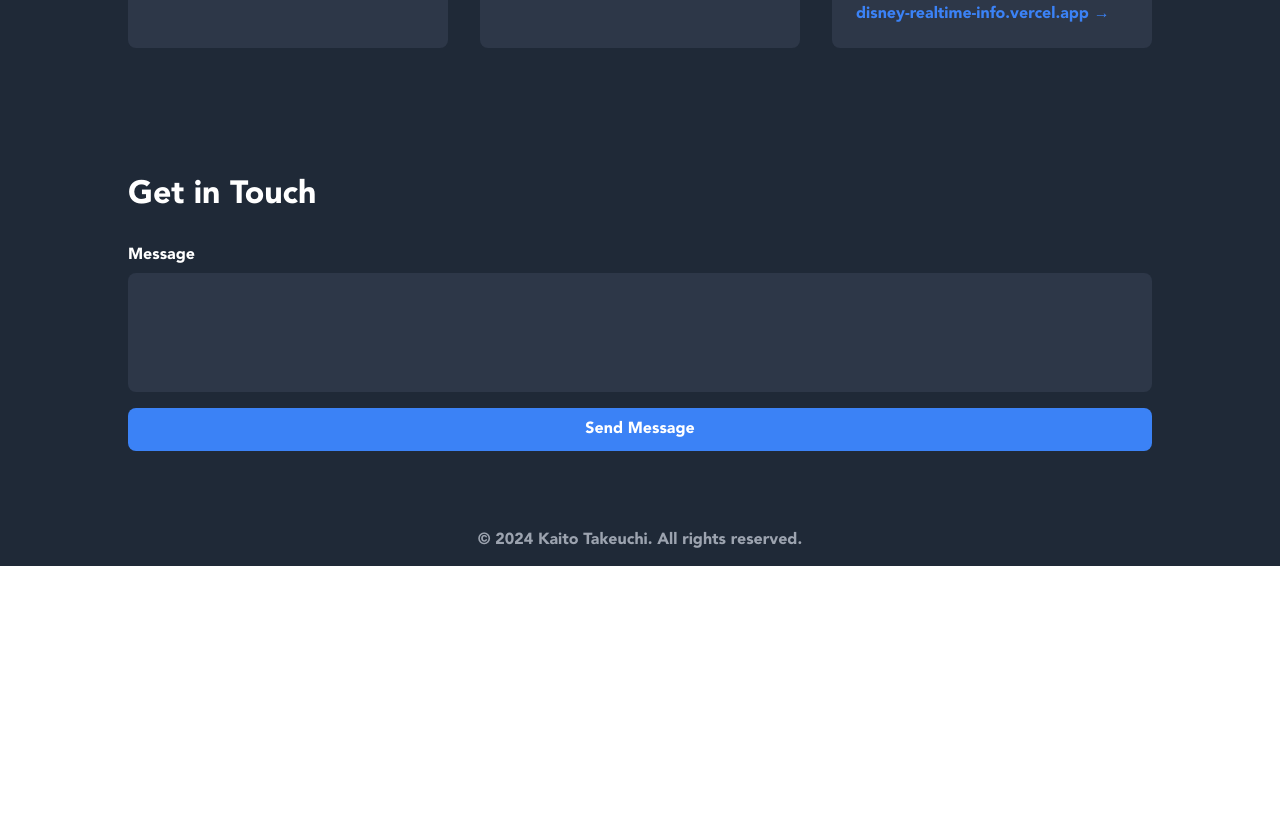
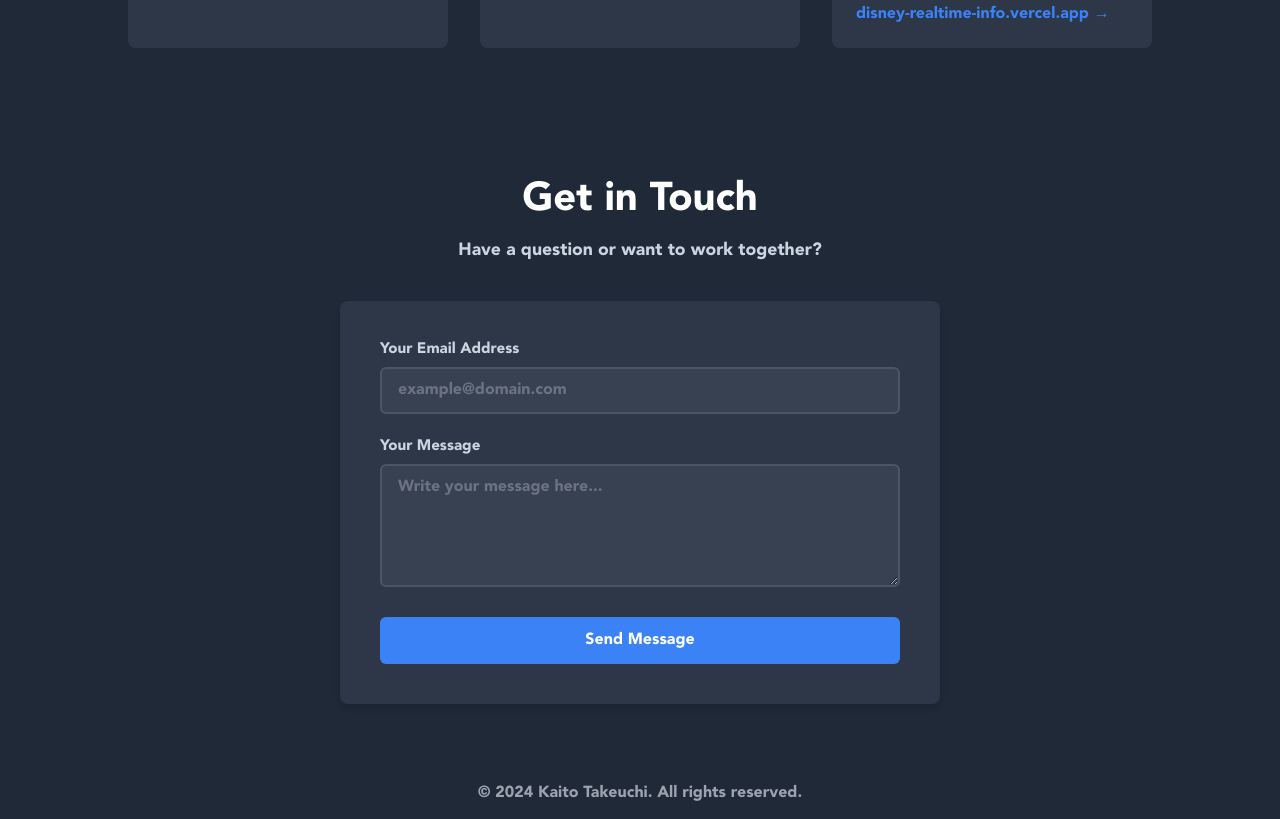
Before and after one commit to E-moL0587/emol, a Next.js app: page / in a window 1280 px wide. Shown: the part 1296-2115 px from the top of the page. Before the commit the page ends 1862 px from the top, so only its background shows below. Built offline with nearby package versions, Linux system fonts and the light colour scheme.

Commit message:
連絡フォームの追加

```diff
--- /dev/null
+++ b/app/api/route.ts
@@ -0,0 +1,27 @@
+import { NextResponse } from 'next/server';
+import nodemailer from 'nodemailer';
+
+export async function POST(request: Request) {
+  try {
+    const { userMail, message } = await request.json();
+
+    const transporter = nodemailer.createTransport({
+      service: 'gmail',
+      auth: { user: 'kai.0121.pika@gmail.com', pass: 'hsjx fflg cjgw sjyo' }
+    });
+
+    const mailOptions = {
+      from: 'kai.0121.pika@gmail.com',
+      to: userMail,
+      subject: 'Contact Form Message',
+      text: message
+    };
+
+    await transporter.sendMail(mailOptions);
+
+    return NextResponse.json({ success: true });
+  } catch (error) {
+    console.error('Error sending email:', error);
+    return NextResponse.json({ success: false, error: 'Failed to send email' }, { status: 500 });
+  }
+}
--- a/app/components/Contact.tsx
+++ b/app/components/Contact.tsx
@@ -1,36 +1,117 @@
-import React, { useState } from 'react';
+import React, { useState, useEffect, useRef } from 'react';
 import styles from '../styles/Contact.module.css';
 
-const Contact = () => {
-  const [message, setMessage] = useState('');
+interface FormData {
+  userMail: string;
+  message: string;
+}
+
+const Contact: React.FC = () => {
+  const [formData, setFormData] = useState<FormData>({ userMail: '', message: '' });
+  const [isSubmitting, setIsSubmitting] = useState(false);
   const [showModal, setShowModal] = useState(false);
+  const [modalContent, setModalContent] = useState({ title: '', message: '', isError: false });
+  const formRef = useRef<HTMLFormElement>(null);
 
-  const handleSubmit = (e: { preventDefault: () => void; }) => {
+  useEffect(() => {
+    const observerOptions = { root: null, rootMargin: '0px', threshold: 0.1 };
+
+    const observerCallback = (entries: IntersectionObserverEntry[]) => {
+      entries.forEach((entry) => {
+        if (entry.isIntersecting) {
+          entry.target.classList.add(styles.visible);
+        }
+      });
+    };
+
+    const observer = new IntersectionObserver(observerCallback, observerOptions);
+
+    if (formRef.current) {
+      observer.observe(formRef.current);
+    }
+
+    return () => observer.disconnect();
+  }, []);
+
+  const handleChange = (e: React.ChangeEvent<HTMLInputElement | HTMLTextAreaElement>) => {
+    const { name, value } = e.target;
+    setFormData(prev => ({ ...prev, [name]: value }));
+  };
+
+  const handleSubmit = async (e: React.FormEvent) => {
     e.preventDefault();
+    setIsSubmitting(true);
 
-    setShowModal(true);
-    setMessage('');
+    try {
+      const res = await fetch('/api', {
+        method: 'POST',
+        headers: { 'Content-Type': 'application/json' },
+        body: JSON.stringify(formData)
+      });
+
+      if (res.ok) {
+        setModalContent({
+          title: 'Message Sent Successfully!',
+          message: 'Thank you for reaching out! I will get back to you as soon as possible.',
+          isError: false
+        });
+        setFormData({ userMail: '', message: '' });
+      } else {
+        const error = await res.json();
+        throw new Error(error.message || 'Something went wrong');
+      }
+    } catch (error) {
+      setModalContent({
+        title: 'Oops! Something went wrong...',
+        message: error instanceof Error ? error.message : 'Failed to send message. Please try again later.',
+        isError: true
+      });
+    } finally {
+      setIsSubmitting(false);
+      setShowModal(true);
+    }
+  };
+
+  const closeModal = () => {
+    setShowModal(false);
+    setModalContent({ title: '', message: '', isError: false });
   };
 
   return (
     <section id="contact" className={styles.contact}>
       <div className={styles.container}>
         <h2 className={styles.title}>Get in Touch</h2>
+        <p className={styles.subtitle}>Have a question or want to work together?</p>
 
-        <form onSubmit={handleSubmit} className={styles.form}>
+        <form ref={formRef} onSubmit={handleSubmit} className={`${styles.form} ${styles.fadeInUp}`}>
           <div className={styles.formGroup}>
-            <label htmlFor="message" className={styles.label}>Message</label>
-            <textarea id="message" value={message} onChange={(e) => setMessage(e.target.value)} className={styles.textarea} rows={5} required />
+            <label htmlFor="userMail" className={styles.label}>Your Email Address</label>
+            <input type="email" id="userMail" name="userMail" value={formData.userMail} onChange={handleChange} className={styles.input} placeholder="example@domain.com" required disabled={isSubmitting} />
           </div>
-          <button type="submit" className={styles.submitButton}>Send Message</button>
+
+          <div className={styles.formGroup}>
+            <label htmlFor="message" className={styles.label}>Your Message</label>
+            <textarea id="message" name="message" value={formData.message} onChange={handleChange} className={styles.textarea} placeholder="Write your message here..." rows={5} required disabled={isSubmitting} />
+          </div>
+
+          <button type="submit" className={`${styles.submitButton} ${isSubmitting ? styles.submitting : ''}`} disabled={isSubmitting}>
+            {isSubmitting ? (
+              <>
+                <span className={styles.spinner}></span>
+                Sending...
+              </>
+            ) : (
+              'Send Message'
+            )}
+          </button>
         </form>
 
         {showModal && (
-          <div className={styles.modal}>
-            <div className={styles.modalContent}>
-              <h3 className={styles.modalTitle}>Message Sent</h3>
-              <p className={styles.modalMessage}>Thank you for your message.</p>
-              <button onClick={() => setShowModal(false)} className={styles.closeButton}>OK</button>
+          <div className={styles.modalOverlay} onClick={closeModal}>
+            <div className={`${styles.modalContent} ${modalContent.isError ? styles.errorModal : styles.successModal}`} onClick={e => e.stopPropagation()}>
+              <h3 className={styles.modalTitle}>{modalContent.title}</h3>
+              <p className={styles.modalMessage}>{modalContent.message}</p>
+              <button onClick={closeModal} className={styles.closeButton}>Close</button>
             </div>
           </div>
         )}
--- a/app/styles/Contact.module.css
+++ b/app/styles/Contact.module.css
@@ -2,6 +2,7 @@
   background-color: #1f2937;
   color: #ffffff;
   padding: 4rem 1rem;
+  overflow: hidden;
 }
 
 .container {
@@ -10,140 +11,250 @@
 }
 
 .title {
-  font-size: 2rem;
+  font-size: 2.5rem;
   font-weight: bold;
-  margin-bottom: 2rem;
+  text-align: center;
+  margin-bottom: 1rem;
+  animation: slideDown 0.6s ease-out forwards;
+}
+
+.subtitle {
+  text-align: center;
+  color: #CBD5E0;
+  font-size: 1.1rem;
+  margin-bottom: 2.5rem;
+  animation: fadeIn 0.6s ease-out 0.3s forwards;
+  opacity: 0;
 }
 
 .form {
-  display: flex;
-  flex-direction: column;
-  gap: 1rem;
+  max-width: 600px;
+  margin: 0 auto;
+  padding: 2.5rem;
+  background-color: #2d3748;
+  border-radius: 0.5rem;
+  opacity: 0;
+  transform: translateY(50px);
+  box-shadow: 0 4px 6px rgba(0, 0, 0, 0.1);
+}
+
+.form.visible {
+  animation: fadeInUp 0.8s ease forwards;
 }
 
 .formGroup {
-  display: flex;
-  flex-direction: column;
+  margin-bottom: 1.5rem;
 }
 
 .label {
+  display: block;
+  margin-bottom: 0.5rem;
+  font-size: 0.95rem;
+  color: #CBD5E0;
+  transition: color 0.3s ease;
+}
+
+.input,
+.textarea {
+  width: 100%;
+  padding: 0.75rem 1rem;
+  background-color: #374151;
+  border: 2px solid #4B5563;
+  border-radius: 0.375rem;
+  color: #ffffff;
   font-size: 1rem;
-  margin-bottom: 0.5rem;
+  transition: all 0.3s ease;
+}
+
+.input:hover,
+.textarea:hover {
+  border-color: #6B7280;
+}
+
+.input:focus,
+.textarea:focus {
+  outline: none;
+  border-color: #3B82F6;
+  box-shadow: 0 0 0 3px rgba(59, 130, 246, 0.3);
+  transform: translateY(-1px);
+}
+
+.input::placeholder,
+.textarea::placeholder {
+  color: #6B7280;
 }
 
 .textarea {
-  background-color: #2d3748;
-  border: none;
-  border-radius: 0.5rem;
-  color: #ffffff;
-  padding: 0.75rem 1rem;
-  font-size: 1rem;
-  resize: none;
-  outline: none;
-  transition: background-color 0.3s ease;
-}
-
-.textarea:focus {
-  background-color: #374151;
+  resize: vertical;
+  min-height: 120px;
 }
 
 .submitButton {
-  background-color: #3b82f6;
-  color: #ffffff;
+  width: 100%;
+  padding: 0.875rem 1.5rem;
+  background-color: #3B82F6;
+  color: white;
   border: none;
-  border-radius: 0.5rem;
-  padding: 0.75rem 1.5rem;
+  border-radius: 0.375rem;
   font-size: 1rem;
-  font-weight: bold;
+  font-weight: 500;
   cursor: pointer;
-  transition: background-color 0.3s ease;
+  transition: all 0.3s ease;
+  display: flex;
+  align-items: center;
+  justify-content: center;
+  gap: 0.5rem;
 }
 
-.submitButton:hover {
-  background-color: #2563eb;
+.submitButton:not(:disabled):hover {
+  background-color: #2563EB;
+  transform: translateY(-2px);
+  box-shadow: 0 4px 12px rgba(37, 99, 235, 0.3);
 }
 
-.modal {
+.submitButton:not(:disabled):active {
+  transform: translateY(0);
+}
+
+.submitButton:disabled {
+  opacity: 0.7;
+  cursor: not-allowed;
+}
+
+.spinner {
+  width: 20px;
+  height: 20px;
+  border: 3px solid rgba(255, 255, 255, 0.3);
+  border-radius: 50%;
+  border-top-color: #ffffff;
+  animation: spin 0.8s linear infinite;
+}
+
+.modalOverlay {
   position: fixed;
-  z-index: 1;
+  top: 0;
   left: 0;
-  top: 0;
-  width: 100%;
-  height: 100%;
-  overflow: auto;
-  background-color: rgba(0, 0, 0, 0.4);
+  right: 0;
+  bottom: 0;
+  background-color: rgba(0, 0, 0, 0.75);
   display: flex;
+  align-items: center;
   justify-content: center;
-  align-items: center;
+  z-index: 1000;
+  animation: fadeIn 0.3s ease-out;
+  backdrop-filter: blur(4px);
 }
 
 .modalContent {
   background-color: #2d3748;
   padding: 2rem;
   border-radius: 0.5rem;
-  text-align: center;
+  max-width: 400px;
+  width: 90%;
+  animation: scaleIn 0.3s ease-out;
+  box-shadow: 0 8px 32px rgba(0, 0, 0, 0.2);
+}
+
+.successModal {
+  border-top: 4px solid #10B981;
+}
+
+.errorModal {
+  border-top: 4px solid #EF4444;
 }
 
 .modalTitle {
   font-size: 1.5rem;
   font-weight: bold;
   margin-bottom: 1rem;
+  color: #ffffff;
 }
 
 .modalMessage {
-  font-size: 1rem;
   margin-bottom: 1.5rem;
+  color: #CBD5E0;
+  line-height: 1.5;
 }
 
 .closeButton {
-  background-color: #3b82f6;
-  color: #ffffff;
+  padding: 0.5rem 2rem;
+  background-color: #4B5563;
+  color: white;
   border: none;
-  border-radius: 0.5rem;
-  padding: 0.75rem 1.5rem;
-  font-size: 1rem;
-  font-weight: bold;
+  border-radius: 0.375rem;
+  font-size: 0.95rem;
   cursor: pointer;
-  transition: background-color 0.3s ease;
+  transition: all 0.3s ease;
+  width: 100%;
 }
 
 .closeButton:hover {
-  background-color: #2563eb;
+  background-color: #374151;
+  transform: translateY(-1px);
+}
+
+@keyframes slideDown {
+  from {
+    opacity: 0;
+    transform: translateY(-30px);
+  }
+  to {
+    opacity: 1;
+    transform: translateY(0);
+  }
+}
+
+@keyframes fadeIn {
+  from {
+    opacity: 0;
+  }
+  to {
+    opacity: 1;
+  }
+}
+
+@keyframes fadeInUp {
+  from {
+    opacity: 0;
+    transform: translateY(50px);
+  }
+  to {
+    opacity: 1;
+    transform: translateY(0);
+  }
+}
+
+@keyframes scaleIn {
+  from {
+    transform: scale(0.95);
+    opacity: 0;
+  }
+  to {
+    transform: scale(1);
+    opacity: 1;
+  }
+}
+
+@keyframes spin {
+  to {
+    transform: rotate(360deg);
+  }
 }
 
 @media (max-width: 768px) {
   .title {
-    font-size: 1.75rem;
+    font-size: 2rem;
+  }
+
+  .subtitle {
+    font-size: 1rem;
   }
 
   .form {
-    gap: 0.75rem;
-  }
-
-  .label {
-    font-size: 0.875rem;
-  }
-
-  .textarea {
-    padding: 0.625rem 0.875rem;
-    font-size: 0.875rem;
-  }
-
-  .submitButton,
-  .closeButton {
-    padding: 0.625rem 1.25rem;
-    font-size: 0.875rem;
+    padding: 1.5rem;
   }
 
   .modalContent {
     padding: 1.5rem;
   }
-
-  .modalTitle {
-    font-size: 1.25rem;
-  }
-
-  .modalMessage {
-    font-size: 0.875rem;
-  }
 }
```
Also changed, not shown: package.json (+7 -4 lines), 1 other file (tests, documents, lock files or other folders).
